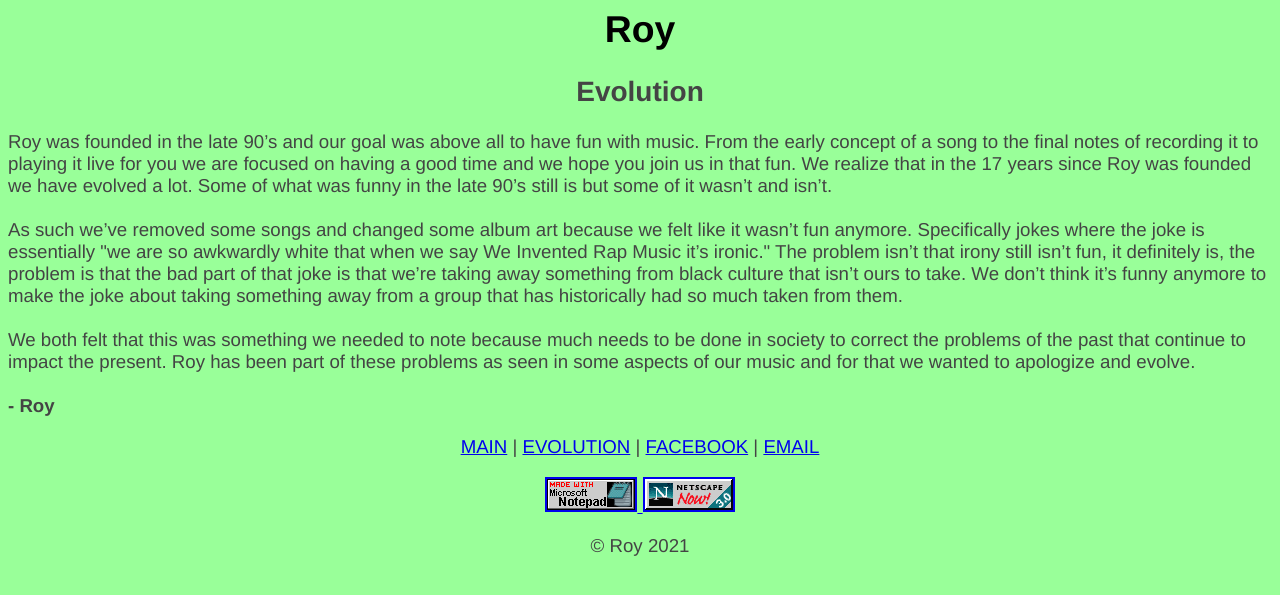
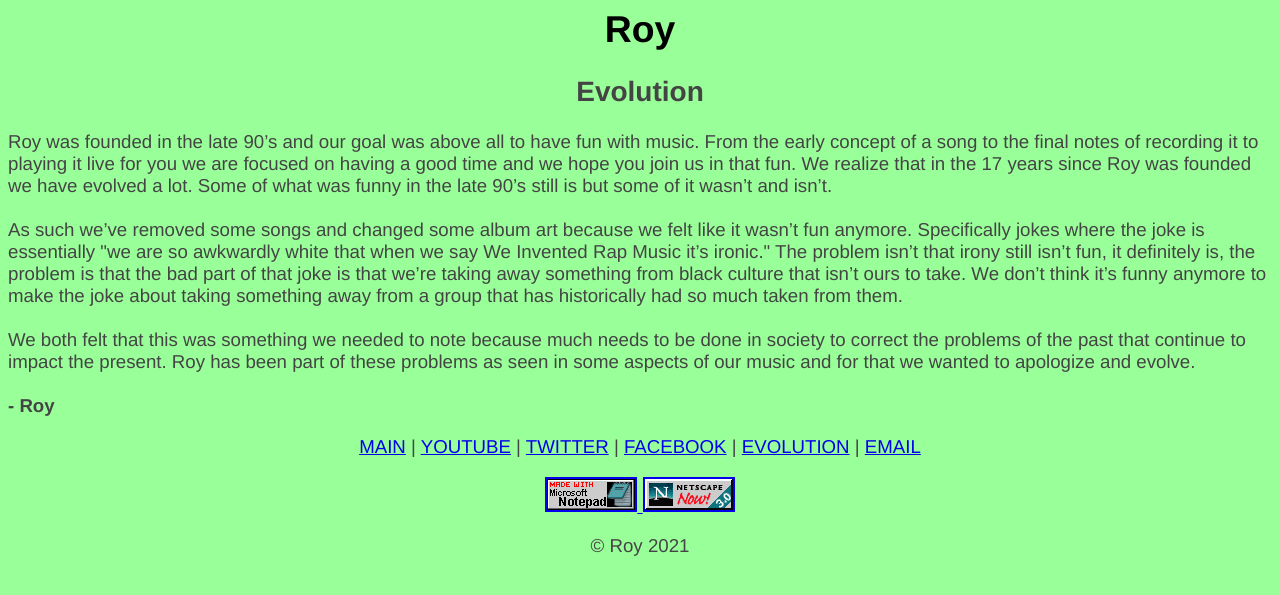
Before and after one commit to jdodson/royband, a Jekyll site: the page docs/evolution.html, which Jekyll copies as it is, in a window 1280 px wide. Shown: the top 595 px of the page. Built offline with Jekyll 4.4.1, drawn with Linux system fonts in a browser that asks for light colours.

Commit message:
YouTube + Twitter

```diff
--- a/_layouts/default.html
+++ b/_layouts/default.html
@@ -31,8 +31,10 @@
 
       <p align="center">
         <a href="index.html">MAIN</a> |
+        <a href="https://www.youtube.com/channel/UCSUgyTDFFrmFxRltW8mPjQQ" target="_blank">YOUTUBE</a> |
+        <a href="https://twitter.com/jdodson" target="_blank">TWITTER</a> |
+        <a href="https://www.facebook.com/royplaysthehits" target="_blank">FACEBOOK</a> |
         <a href="evolution.html">EVOLUTION</a> |
-        <a href="https://www.facebook.com/royplaysthehits" target="_blank">FACEBOOK</a> |
         <a href="mailto:{{ site.email }}?subject=Emailing Roy from the Roy Web Zone!">EMAIL</a>
         <br>
       </p>
--- a/docs/evolution.html
+++ b/docs/evolution.html
@@ -45,8 +45,10 @@
 
       <p align="center">
         <a href="index.html">MAIN</a> |
+        <a href="https://www.youtube.com/channel/UCSUgyTDFFrmFxRltW8mPjQQ" target="_blank">YOUTUBE</a> |
+        <a href="https://twitter.com/jdodson" target="_blank">TWITTER</a> |
+        <a href="https://www.facebook.com/royplaysthehits" target="_blank">FACEBOOK</a> |
         <a href="evolution.html">EVOLUTION</a> |
-        <a href="https://www.facebook.com/royplaysthehits" target="_blank">FACEBOOK</a> |
         <a href="mailto:roysoothsyoursoul@gmail.com?subject=Emailing Roy from the Roy Web Zone!">EMAIL</a>
         <br>
       </p>
--- a/docs/feed.xml
+++ b/docs/feed.xml
@@ -1 +1 @@
-<?xml version="1.0" encoding="utf-8"?><feed xmlns="http://www.w3.org/2005/Atom" ><generator uri="https://jekyllrb.com/" version="4.2.0">Jekyll</generator><link href="royband.com/feed.xml" rel="self" type="application/atom+xml" /><link href="royband.com/" rel="alternate" type="text/html" /><updated>2021-03-22T20:22:08-07:00</updated><id>royband.com/feed.xml</id><title type="html">Roy is a Rock Band</title><subtitle>Roy is the greatest rock band in the entire world!</subtitle></feed>
+<?xml version="1.0" encoding="utf-8"?><feed xmlns="http://www.w3.org/2005/Atom" ><generator uri="https://jekyllrb.com/" version="4.2.0">Jekyll</generator><link href="royband.com/feed.xml" rel="self" type="application/atom+xml" /><link href="royband.com/" rel="alternate" type="text/html" /><updated>2021-03-23T22:03:20-07:00</updated><id>royband.com/feed.xml</id><title type="html">Roy is a Rock Band</title><subtitle>Roy is the greatest rock band in the entire world!</subtitle></feed>
--- a/docs/index.html
+++ b/docs/index.html
@@ -67,8 +67,10 @@
 
       <p align="center">
         <a href="index.html">MAIN</a> |
+        <a href="https://www.youtube.com/channel/UCSUgyTDFFrmFxRltW8mPjQQ" target="_blank">YOUTUBE</a> |
+        <a href="https://twitter.com/jdodson" target="_blank">TWITTER</a> |
+        <a href="https://www.facebook.com/royplaysthehits" target="_blank">FACEBOOK</a> |
         <a href="evolution.html">EVOLUTION</a> |
-        <a href="https://www.facebook.com/royplaysthehits" target="_blank">FACEBOOK</a> |
         <a href="mailto:roysoothsyoursoul@gmail.com?subject=Emailing Roy from the Roy Web Zone!">EMAIL</a>
         <br>
       </p>
```
